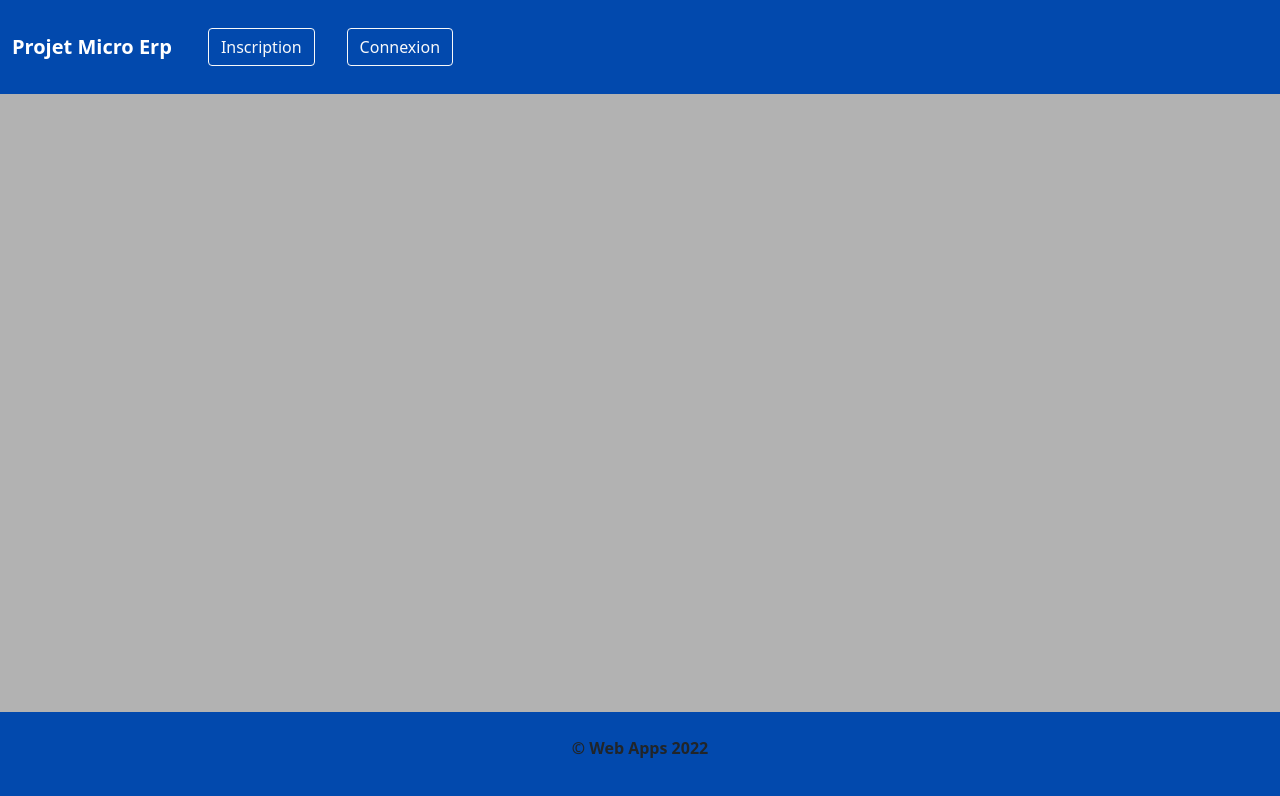
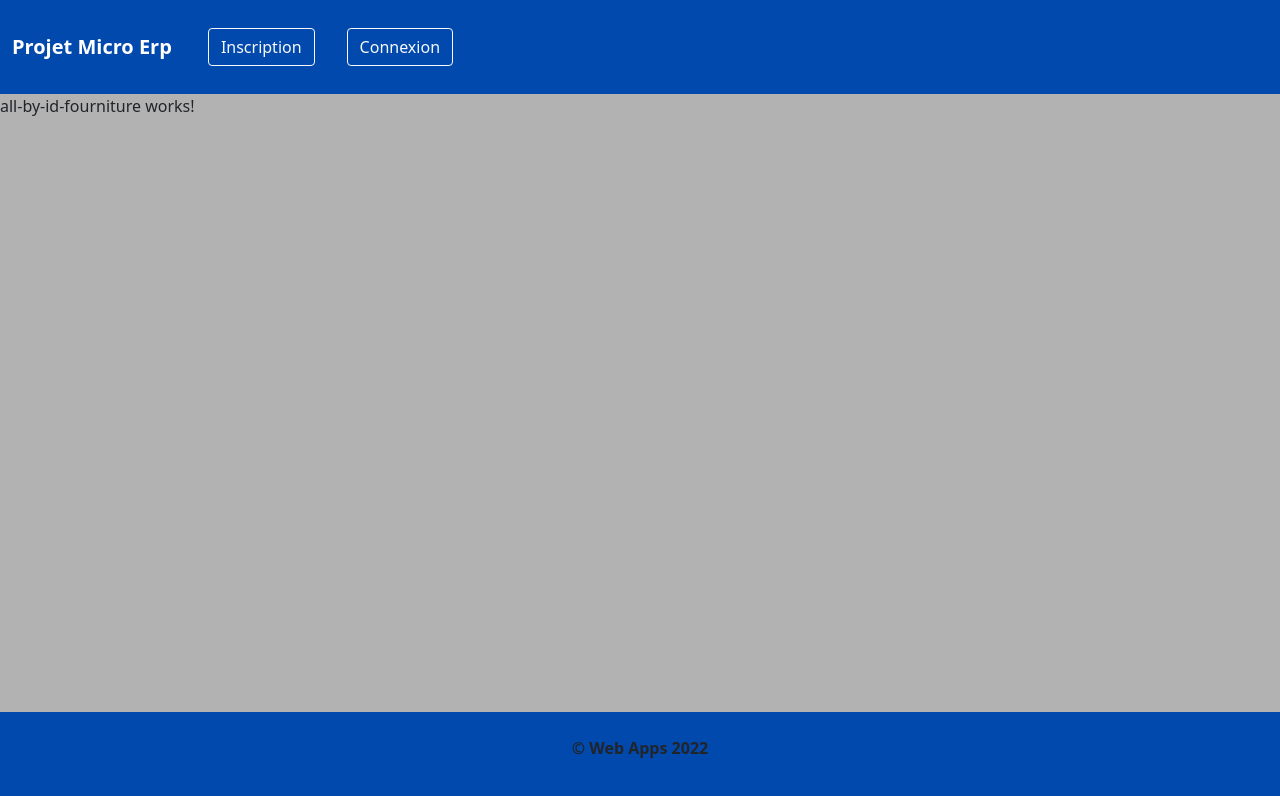
Before and after one commit to Caven15/Labo-SqLite-ExpressJs-Angular, an Angular app in the folder 2-erp_ui/microErp/: page /fourniture/allById in a window 1280 px wide. Before the commit this address led to /. Shown: the top 796 px of the page. Built offline with nearby package versions, Linux system fonts and the light colour scheme.

Commit message:
ajout  allById Fourniture

```diff
--- /dev/null
+++ b/2-erp_ui/microErp/src/app/modules/fourniture/all-by-id-fourniture/all-by-id-fourniture.component.html
@@ -0,0 +1 @@
+<p>all-by-id-fourniture works!</p>
--- /dev/null
+++ b/2-erp_ui/microErp/src/app/modules/fourniture/all-by-id-fourniture/all-by-id-fourniture.component.ts
@@ -0,0 +1,15 @@
+import { Component, OnInit } from '@angular/core';
+
+@Component({
+  selector: 'app-all-by-id-fourniture',
+  templateUrl: './all-by-id-fourniture.component.html',
+  styleUrls: ['./all-by-id-fourniture.component.css']
+})
+export class AllByIdFournitureComponent implements OnInit {
+
+  constructor() { }
+
+  ngOnInit(): void {
+  }
+
+}
--- a/2-erp_ui/microErp/src/app/modules/fourniture/fourniture-routing.module.ts
+++ b/2-erp_ui/microErp/src/app/modules/fourniture/fourniture-routing.module.ts
@@ -1,9 +1,11 @@
-import { NgModule } from '@angular/core';
+import { Component, NgModule } from '@angular/core';
 import { RouterModule, Routes } from '@angular/router';
 import { AddFournitureComponent } from './add-fourniture/add-fourniture.component';
+import { AllByIdFournitureComponent } from './all-by-id-fourniture/all-by-id-fourniture.component';
 
 const routes: Routes = [
-  {path: 'fourniture/add', component: AddFournitureComponent}
+  {path: 'fourniture/add', component: AddFournitureComponent},
+  {path: 'fourniture/allById', component: AllByIdFournitureComponent}
 ];
 
 @NgModule({
--- a/2-erp_ui/microErp/src/app/modules/fourniture/fourniture.module.ts
+++ b/2-erp_ui/microErp/src/app/modules/fourniture/fourniture.module.ts
@@ -5,11 +5,13 @@ import { FournitureRoutingModule } from './fourniture-routing.module';
 import { AddFournitureComponent } from './add-fourniture/add-fourniture.component';
 import { FormsModule, ReactiveFormsModule } from '@angular/forms';
 import { HttpClientModule } from '@angular/common/http';
+import { AllByIdFournitureComponent } from './all-by-id-fourniture/all-by-id-fourniture.component';
 
 
 @NgModule({
   declarations: [
-    AddFournitureComponent
+    AddFournitureComponent,
+    AllByIdFournitureComponent
   ],
   imports: [
     CommonModule,
--- a/2-erp_ui/microErp/src/app/modules/main/components/shared/navigation-menu/navigation-menu.component.ts
+++ b/2-erp_ui/microErp/src/app/modules/main/components/shared/navigation-menu/navigation-menu.component.ts
@@ -36,7 +36,7 @@ export class NavigationMenuComponent implements OnInit {
       this.routes = [
         // {title: "Acceuil", url: "home", isVisible: true},
         {title: "Mon profil", url: "/utilisateur/profil", isVisible: true},
-        {title: "Mes commandes", url: "home", isVisible: true},
+        {title: "Mes commandes", url: "fourniture/allById", isVisible: true},
         {title: "Nouvelle commande", url: "/fourniture/add", isVisible: this.isConnected}
       ];
     }
```
Also changed, not shown: 2-erp_ui/microErp/src/app/modules/fourniture/all-by-id-fourniture/all-by-id-fourniture.component.css (added).
